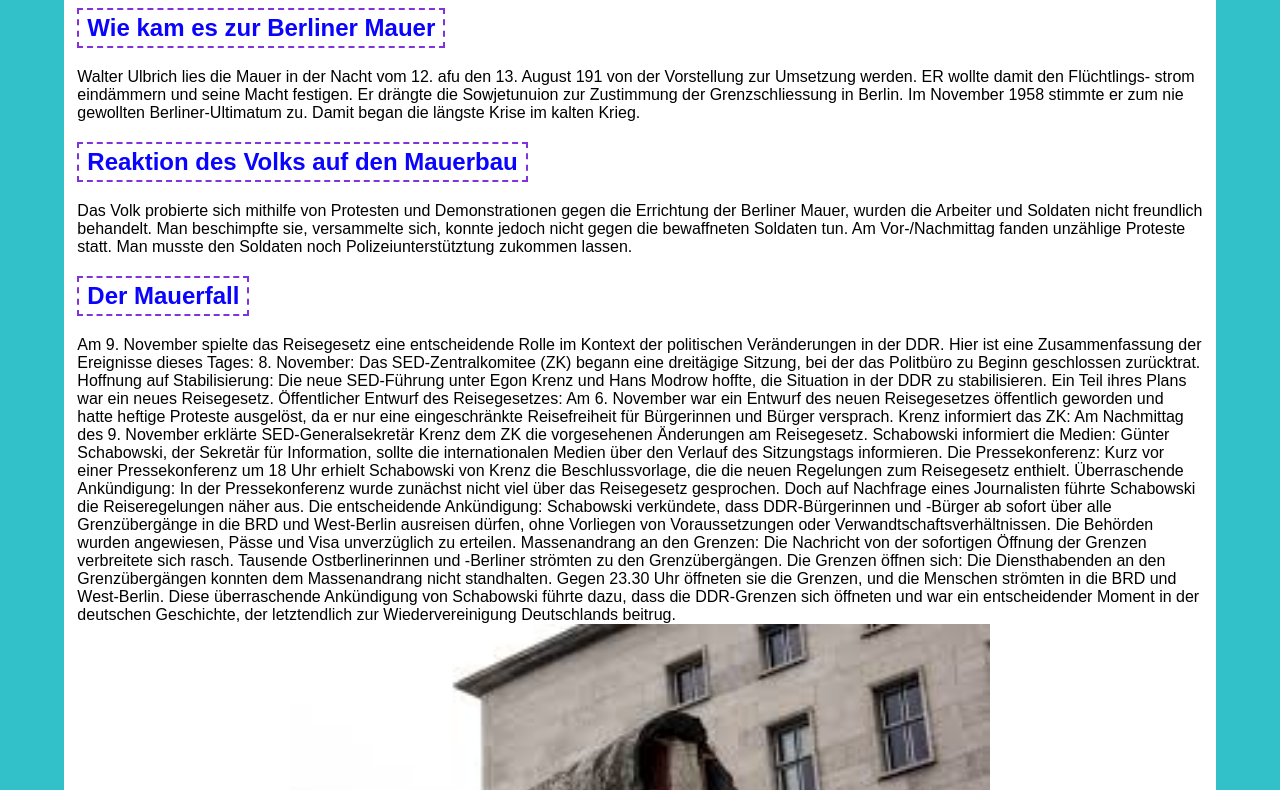
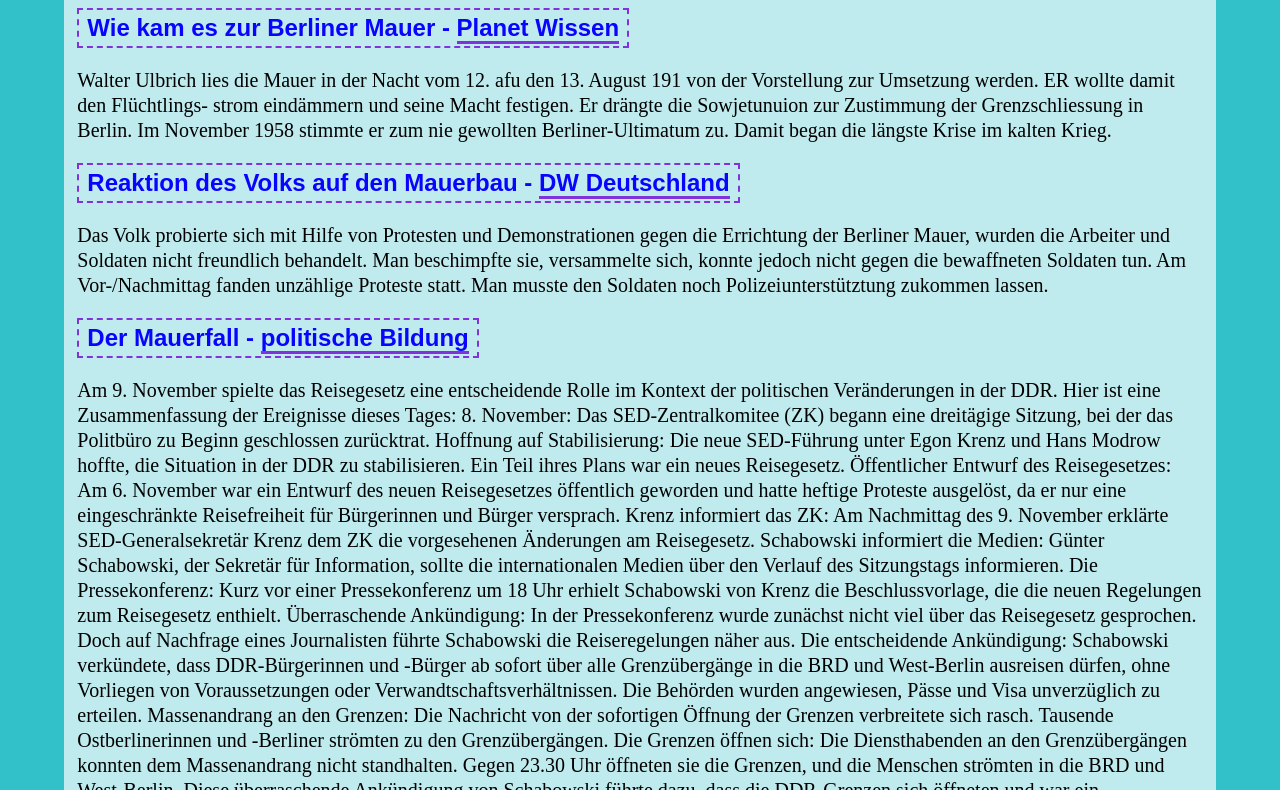
Before and after one commit to gymmu-DC-CS/erstelle-einen-blogeintrag-Kr4wnis, a plain HTML site: page index.html in a window 1280 px wide. Shown: the part 151-941 px from the top of the page. Drawn offline with Linux system fonts and the light colour scheme.

Commit message:
hyperlinks eingefügt und mehr farbwechsel

```diff
--- a/index.html
+++ b/index.html
@@ -14,9 +14,11 @@
 <body>
 
   <main>
-    <h1 class="text-zentrieren">Die Berliner Mauer</h1>
+    <h1 class="text-zentrieren"> <a href="https://de.wikipedia.org/wiki/Berliner_Mauer">Berliner Mauer</a>
+    </h1>
 
-    <h2>Wie kam es zur Berliner Mauer </h2>
+    <h2>Wie kam es zur Berliner Mauer - <a href="https://www.planet-wissen.de/geschichte/deutsche_geschichte/die_berliner_mauer/index.html">
+      Planet Wissen</a> </h2>
 
     <div>Walter Ulbrich lies die Mauer in der Nacht
       vom 12. afu den 13. August 191 von der Vorstellung
@@ -27,9 +29,9 @@
       Berliner-Ultimatum zu. Damit began die längste Krise im
       kalten Krieg.</div>
 
-      <h2>Reaktion des Volks auf den Mauerbau</h2>
+      <h2>Reaktion des Volks auf den Mauerbau - <a href="https://www.youtube.com/watch?v=-3A9OLrckwY">DW Deutschland</a></h2>
 
-      <div>Das Volk probierte sich mithilfe von Protesten und
+      <div>Das Volk probierte sich mit Hilfe von Protesten und
         Demonstrationen gegen die Errichtung der Berliner Mauer,
         wurden die Arbeiter und Soldaten nicht freundlich behandelt.
         Man beschimpfte sie, versammelte sich, konnte jedoch nicht
@@ -38,7 +40,7 @@
         Polizeiunterstütztung zukommen lassen.
       </div>
 
-      <h2>Der Mauerfall</h2>
+      <h2>Der Mauerfall - <a href="https://www.politische-bildung.de/berliner-mauerfall-einheit">politische Bildung</a></h2>
 
       <div>Am 9. November spielte das Reisegesetz eine entscheidende Rolle im Kontext der politischen Veränderungen in der DDR. Hier ist eine Zusammenfassung der Ereignisse dieses Tages:
 
--- a/style.css
+++ b/style.css
@@ -6,7 +6,7 @@
 
 body {
   margin: 0;
-  background-color: lightgray;
+  background-color: rgba(211, 211, 211, 0.743);
   font-family: sans-serif;
 }
 
@@ -37,7 +37,7 @@ margin-right: auto;
     }
 
     main {
-      background-color: rgb(255, 255, 255);
+      background-color: rgba(255, 255, 255, 0.688);
       margin-left: 5%;
       margin-right: 5%;
       margin-bottom: 5%;
@@ -79,3 +79,22 @@ h2 {
 
     padding: 10pt;
     }
+
+    a:link {
+      border-bottom: 3px solid;
+      animation-name: farbwechsel-h1;
+      animation-duration: 6s;
+      animation-iteration-count: infinite;
+      text-decoration: none;
+      border-radius: 0%;
+    }
+
+    div {
+      line-height: 25px;
+      font-size: 20px;
+      font-family: 'Times New Roman';
+    }
+
+.rounded-image {
+  border-radius: 10px;
+}
```
